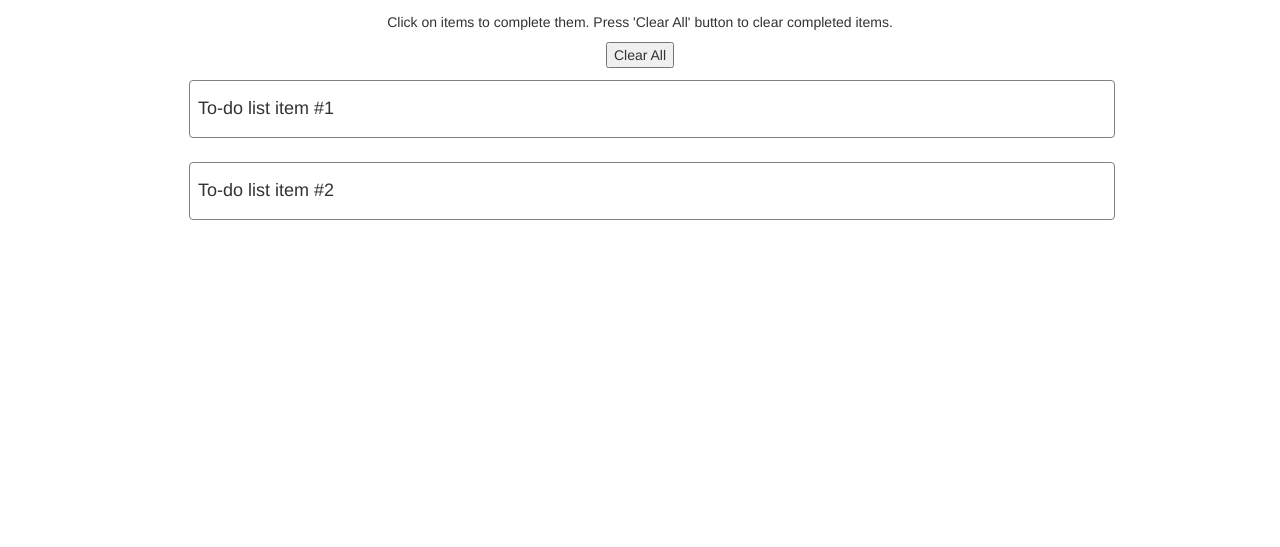
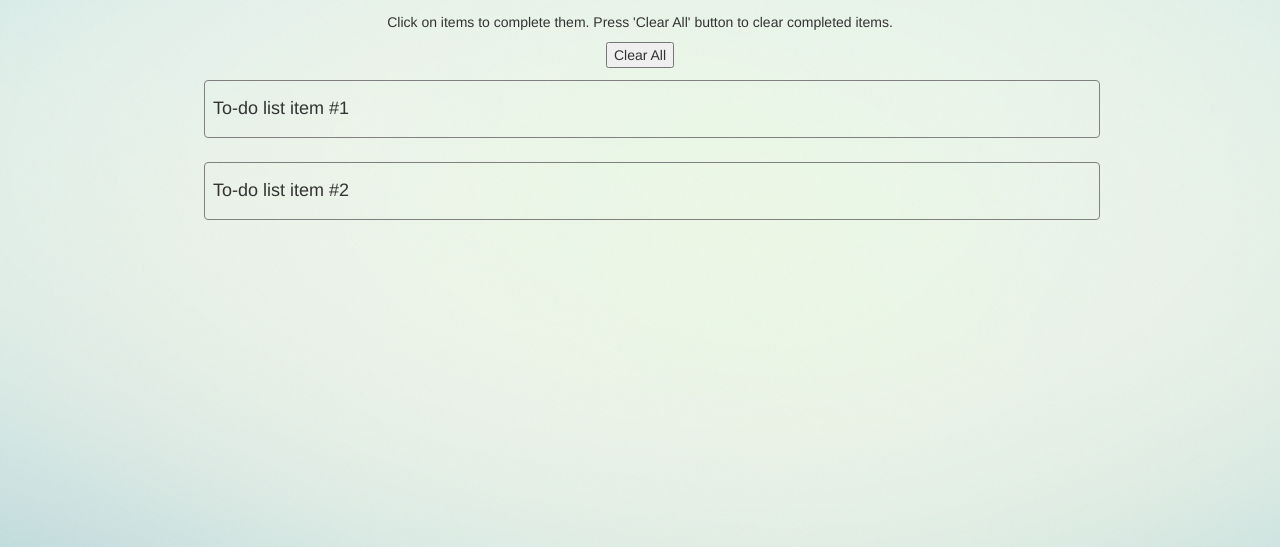
Before and after one commit to djedynak259/todo-list-angular, a plain HTML site: page index.html in a window 1280 px wide. Shown: the part 253-800 px from the top of the page. Drawn offline with nearby package versions, Linux system fonts and the light colour scheme.

Commit message:
background image

```diff
--- a/css/main.css
+++ b/css/main.css
@@ -1,8 +1,12 @@
+body {
+	background: url('../img/background.jpg')no-repeat center center;
+}
+
 .top {
    	height: 100vh;
    	text-align: center;
-	width: 70%;
-	margin: 0 auto;
+		width: 70%;
+		margin: 0 auto;
 }
 
 .contactCard {
--- a/index.html
+++ b/index.html
@@ -11,7 +11,7 @@
 </head>
 
 <body>
-	<div class="container-fuild top">
+	<div class="container-fluid top">
 		<div class="row">
 
 			<div ng-controller="AddItemCtrl" class="col-md-12">
```
Also changed, not shown: img/background.jpg (added).
